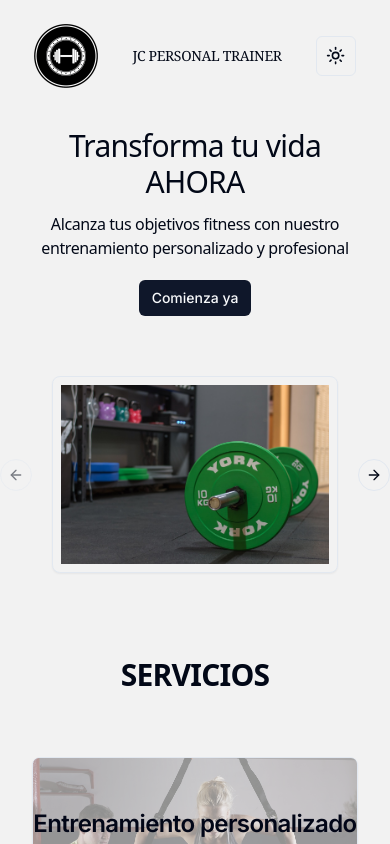
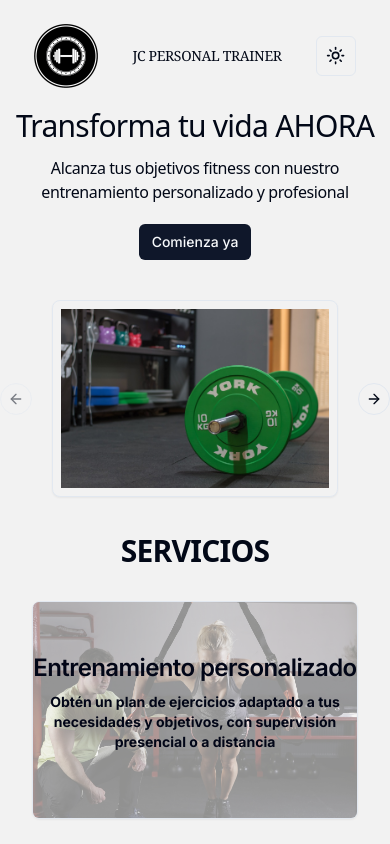
Before and after one commit to Jcruzcorti/jcpersonaltrainer, a Next.js app: page / in a window 390 px wide. Shown: the top 844 px of the page. Built offline with nearby package versions, Linux system fonts and the light colour scheme.

Commit message:
We delete commented code and arrange components. We adjust some padding and finish the project

```diff
--- a/app/page.tsx
+++ b/app/page.tsx
@@ -1,19 +1,17 @@
 
-import { Banner } from "@/components/Banner";
 import { CarouselCard } from "@/components/CarouselCards";
 import { ContactAboutUs } from "@/components/ContactAboutUs";
 import { Footer } from "@/components/Footer";
 import { NavBar } from "@/components/NavBar";
 import { Presentation } from "@/components/Presentation";
 import { Services } from "@/components/Services";
-import Image from "next/image";
+
 
 
 
 export default function Home() {
   return (
     <main className="flex min-h-screen  flex-col items-center justify-between p-0 scroll-smooth lg:justify-evenly lg:p-12  ">
-      <Banner/>
       <NavBar/>
       <Presentation/>
       <CarouselCard/>
--- a/components/Banner.tsx
+++ b/components/Banner.tsx
@@ -3,7 +3,7 @@ import React from 'react'
 
 export const Banner = () => {
   return (
-    <div className='hidden lg:block lg:absolute lg:-z-10 lg:w-full lg:h-fit lg:top-full '>
+    <div className='hidden lg:block lg:absolute lg:-z-10 lg:w-full lg:h-fit  '>
         <Image  src="/gymBanner.jpg"
                 alt="Banner foto gym"
                 className="hidden lg:block lg:w-full lg:h-auto"
--- a/components/CarouselCards.tsx
+++ b/components/CarouselCards.tsx
@@ -50,7 +50,7 @@ export function CarouselCard() {
   return (
     <>
 
-      <div className="relative flex-col p-12 place-items-center pt-6 lg:pt-0 ">
+      <div className="relative flex-col p-12 place-items-center pt-6 pb-0 lg:pt-0 lg:pb-0 ">
         <Carousel className="w-full max-w-xs lg:max-w-lg ">
           <CarouselContent>
             {carrouselImages.map((item) => (
--- a/components/Footer.tsx
+++ b/components/Footer.tsx
@@ -13,7 +13,7 @@ export const Footer = () => {
           className=" w-6 lg:w-7"
           width={100}
           height={25}
-                    priority/>
+          priority />
       </Link>
       <Link href={'/'}>
         <Image
@@ -22,7 +22,7 @@ export const Footer = () => {
           className="w-5 lg:w-6"
           width={100}
           height={25}
-                priority/>
+          priority />
       </Link>
     </div>
   )
--- a/components/ModeToggle.tsx
+++ b/components/ModeToggle.tsx
@@ -3,7 +3,6 @@
 import * as React from "react"
 import { Moon, Sun } from "lucide-react"
 import { useTheme } from "next-themes"
-
 import { Button } from "@/components/ui/button"
 import {
   DropdownMenu,
@@ -11,6 +10,8 @@ import {
   DropdownMenuItem,
   DropdownMenuTrigger,
 } from "@/components/ui/dropdown-menu"
+
+
 
 export function ModeToggle() {
   const { setTheme } = useTheme()
--- a/components/NavBar.tsx
+++ b/components/NavBar.tsx
@@ -22,9 +22,6 @@ export const NavBar = () => {
                 JC PERSONAL TRAINER
             </h3>
 
-            {/* <div className="fixed flex w-full  items-end justify-end lg:static lg:h-auto lg:w-auto lg:bg-none">
-                <ModeToggle />
-            </div> */}
             <ModeToggle />
         </div>
     )
--- a/components/Presentation.tsx
+++ b/components/Presentation.tsx
@@ -1,13 +1,14 @@
 
 import { Button } from './ui/button'
 import Link from 'next/link'
-import Image from 'next/image'
+import { Banner } from './Banner'
 
 
 export const Presentation = () => {
 
   return (
-    <div className="flex flex-col items-center justify-center gap-3 p-8">
+    <div className="flex flex-col items-center justify-center gap-3 p-3">
+      <Banner />
       <h1 className="scroll-m-20 pt-2 text-3xl text-center font-sans font-thin tracking-tight lg:text-6xl lg:text-slate-50 lg:tracking-wide lg:pt-2">
         Transforma tu vida AHORA
       </h1>
--- a/components/Services.tsx
+++ b/components/Services.tsx
@@ -2,8 +2,6 @@ import {
     Card,
     CardContent,
     CardDescription,
-    CardFooter,
-    CardHeader,
     CardTitle,
 } from "@/components/ui/card"
 import Image from "next/image";
@@ -43,11 +41,10 @@ export const Services = () => {
                 SERVICIOS
             </h2>
 
-
             <AosAnimated>
                 {
                     cardServices.map((card) => (
-                        <div key={card.key} className=" p-8 lg:p-4">
+                        <div key={card.key} className=" p-8 pt-0 lg:p-4">
                             <Card className=" bg-background ">
                                 <CardContent className=" relative flex flex-col gap-3 items-center justify-center p-0 lg:p-0 ">
                                     <Image
@@ -57,8 +54,6 @@ export const Services = () => {
                                         width="0"
                                         height="100"
                                         sizes="100vw"
-
-
                                     />
                                     <div className="absolute  ">
                                         <CardTitle className=" text-slate-950 dark:text-slate-50 text-center ">{card.tittle}</CardTitle>
@@ -72,8 +67,6 @@ export const Services = () => {
                     ))
                 }
             </AosAnimated>
-
-
         </>
     )
 }
```
Also changed, not shown: components/ContactForm.tsx (+2 -5 lines). Lines whose indentation alone changed are shown as unchanged.
